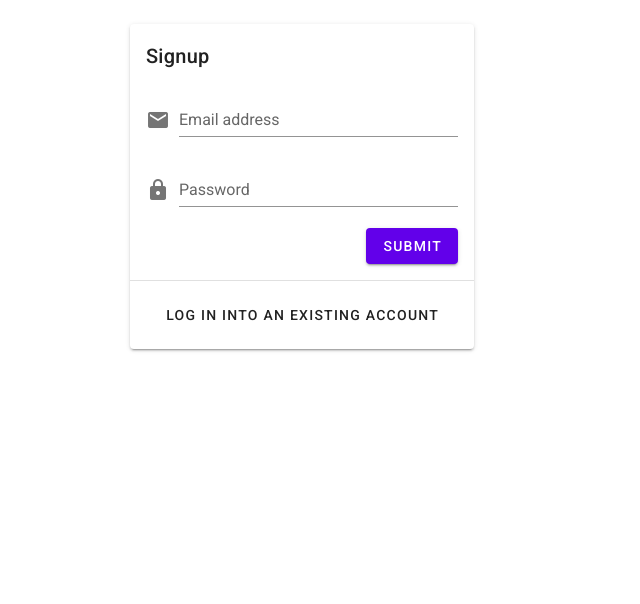
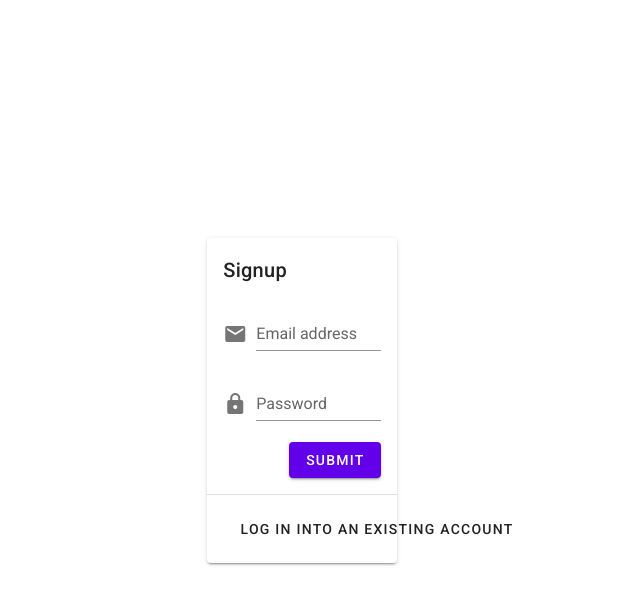
Before and after one commit to simonknittel/rest-api-skeleton, a Vue app in the folder admin_web_interface/: page /signup in a window 1280 px wide. Shown: the top 604 px of the page, without its empty margins (338-978 px from the left). Built offline with nearby package versions, Linux system fonts and the light colour scheme.

Commit message:
Center login and signup forms

```diff
--- a/admin_web_interface/src/views/Login.vue
+++ b/admin_web_interface/src/views/Login.vue
@@ -1,5 +1,7 @@
 <template>
-  <v-card class="mx-auto" max-width="344">
+  <v-row align="center" justify="center">
+    <v-col cols="12" md="2" sm="6">
+      <v-card>
         <v-card-title>Login</v-card-title>
 
         <v-form>
@@ -19,4 +21,6 @@
           <v-btn to="/signup" text>Create an account</v-btn>
         </div>
       </v-card>
+      </v-col>
+  </v-row>
 </template>
--- a/admin_web_interface/src/views/PublicFrame.vue
+++ b/admin_web_interface/src/views/PublicFrame.vue
@@ -1,7 +1,7 @@
 <template>
   <v-app>
     <v-content>
-      <v-container fluid>
+      <v-container fluid class="fill-height">
         <router-view></router-view>
       </v-container>
     </v-content>
--- a/admin_web_interface/src/views/Signup.vue
+++ b/admin_web_interface/src/views/Signup.vue
@@ -1,8 +1,7 @@
 <template>
-  <v-app>
-    <v-content>
-      <v-container fluid>
-        <v-card class="mx-auto" max-width="344">
+  <v-row align="center" justify="center">
+    <v-col cols="12" md="2" sm="6">
+      <v-card>
         <v-card-title>Signup</v-card-title>
 
         <v-form>
@@ -22,7 +21,6 @@
           <v-btn to="/login" text>Log in into an existing account</v-btn>
         </div>
       </v-card>
-      </v-container>
-    </v-content>
-  </v-app>
+    </v-col>
+  </v-row>
 </template>
```
Lines whose indentation alone changed are shown as unchanged.
